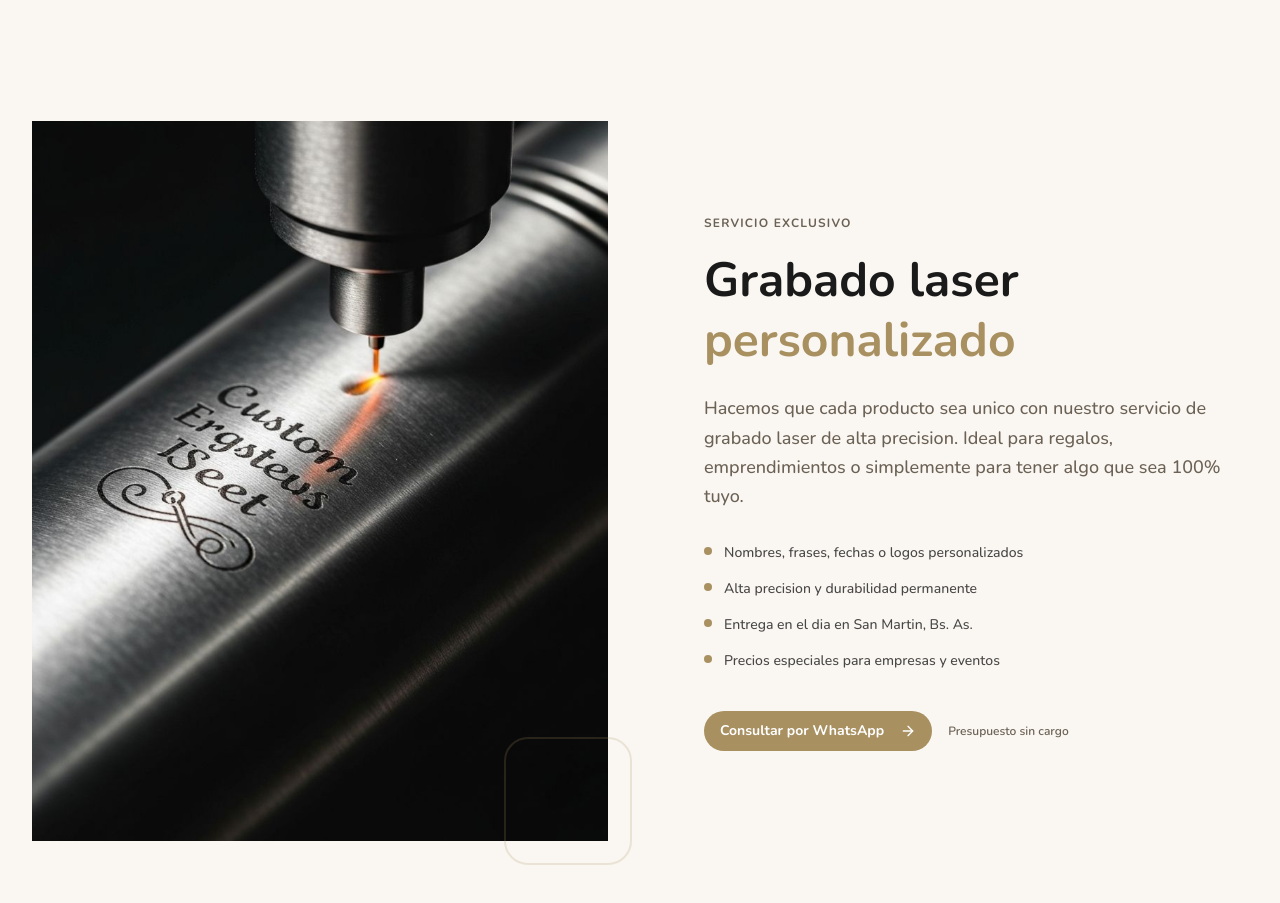
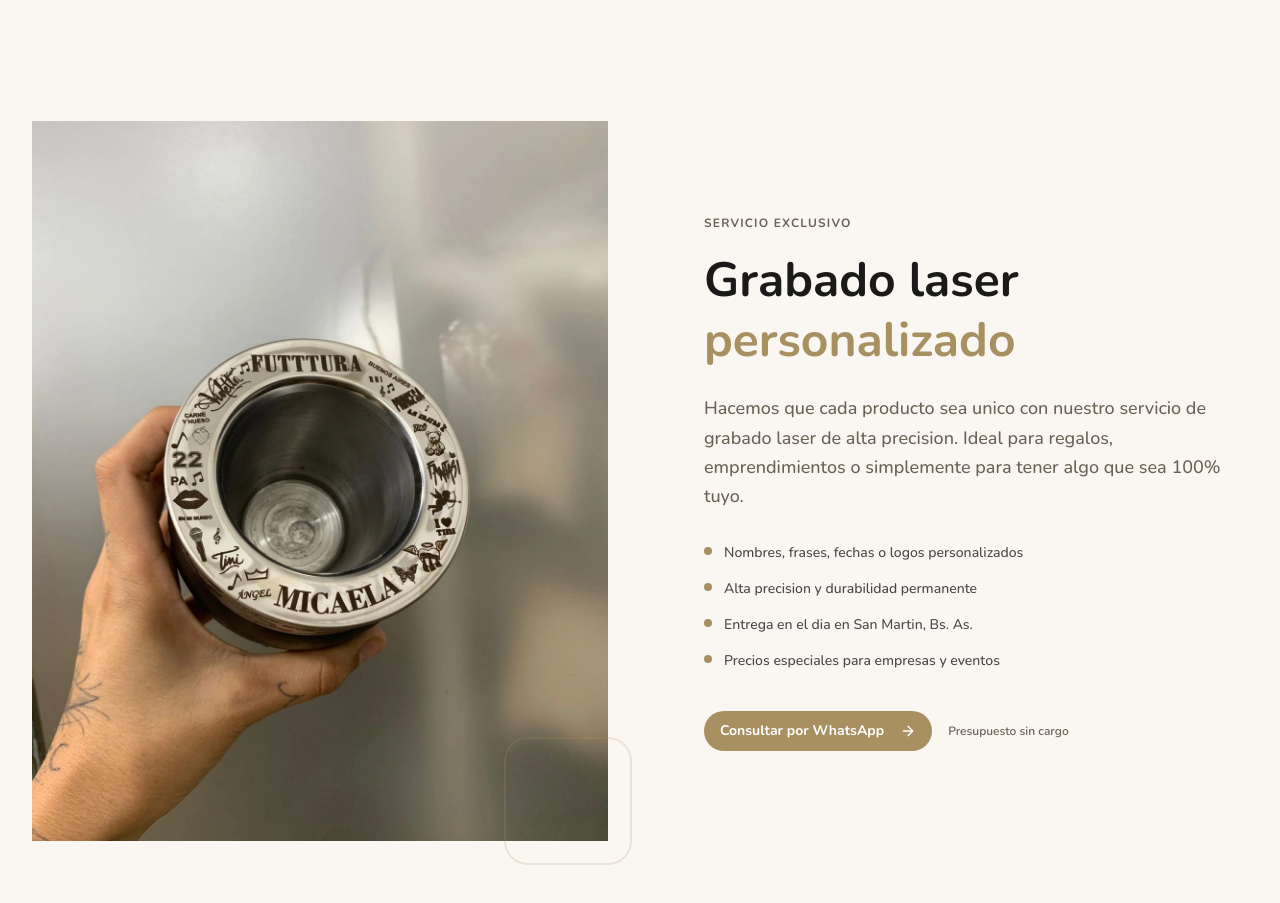
Before and after one commit to clientesweb/gangabazar, a Next.js app: page / in a window 1280 px wide. Shown: the part 2340-3243 px from the top of the page. Built offline with nearby package versions, Linux system fonts and the light colour scheme; no server answers; the database is empty.

Commit message:
Update styling-consultation-section.tsx

```diff
--- a/components/styling-consultation-section.tsx
+++ b/components/styling-consultation-section.tsx
@@ -11,7 +11,7 @@ export function StylingConsultationSection() {
           <div className="relative">
             <div className="aspect-[4/5] overflow-hidden rounded-3xl">
               <Image
-                src="/images/grabado-laser.jpg"
+                src="/images/grabados.webp"
                 alt="Grabado laser personalizado"
                 fill
                 className="object-cover"
```
